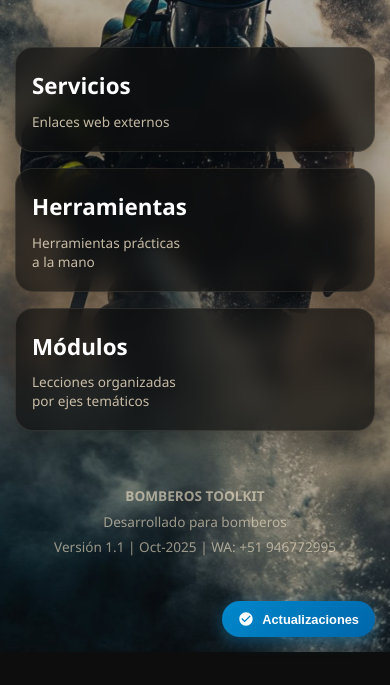
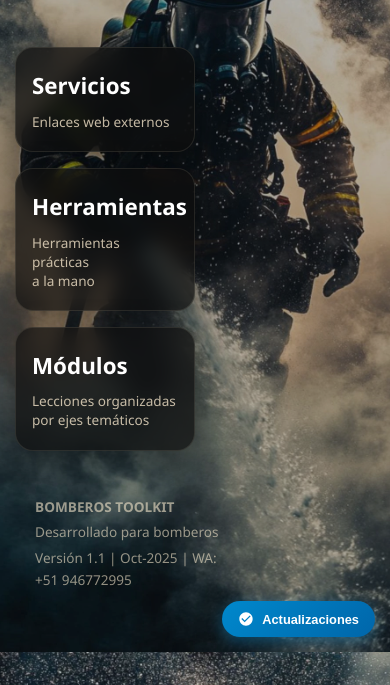
Before and after one commit to LERRH/webapp-prueba2, a website: page public/index.html in a window 390 px wide. Shown: the part 192-877 px from the top of the page. Before the commit the page ends 844 px from the top, so only its background shows below. Drawn offline with Linux system fonts and the light colour scheme.

Commit message:
Add files via upload

```diff
--- a/public/index.html
+++ b/public/index.html
@@ -88,7 +88,8 @@
             padding: 25px 22px;
             margin-bottom: 16px;
             margin-right: auto;
-            width: 220px;
+            margin-left: 0;
+            width: 240px;
             box-shadow: 0 8px 32px rgba(0, 0, 0, 0.4);
             border: 1px solid rgba(242, 228, 201, 0.1);
             cursor: pointer;
@@ -116,10 +117,11 @@
 
         .footer {
             margin-top: auto;
-            text-align: center;
+            text-align: left;
             padding: 25px 20px 15px;
             color: rgba(242, 228, 201, 0.6);
             font-size: 0.85rem;
+            max-width: 240px;
         }
 
         .footer p {
@@ -209,13 +211,19 @@
 
             .section-card {
                 padding: 22px 18px;
-                max-width: 100%;
-                width: 100%;
-                margin-right: 0;
+                width: 50%;
+                max-width: 240px;
+                margin-left: 0;
+                margin-right: auto;
             }
 
             .section-card h2 {
                 font-size: 1.5rem;
+            }
+
+            .footer {
+                text-align: left;
+                max-width: 240px;
             }
         }
 
```
